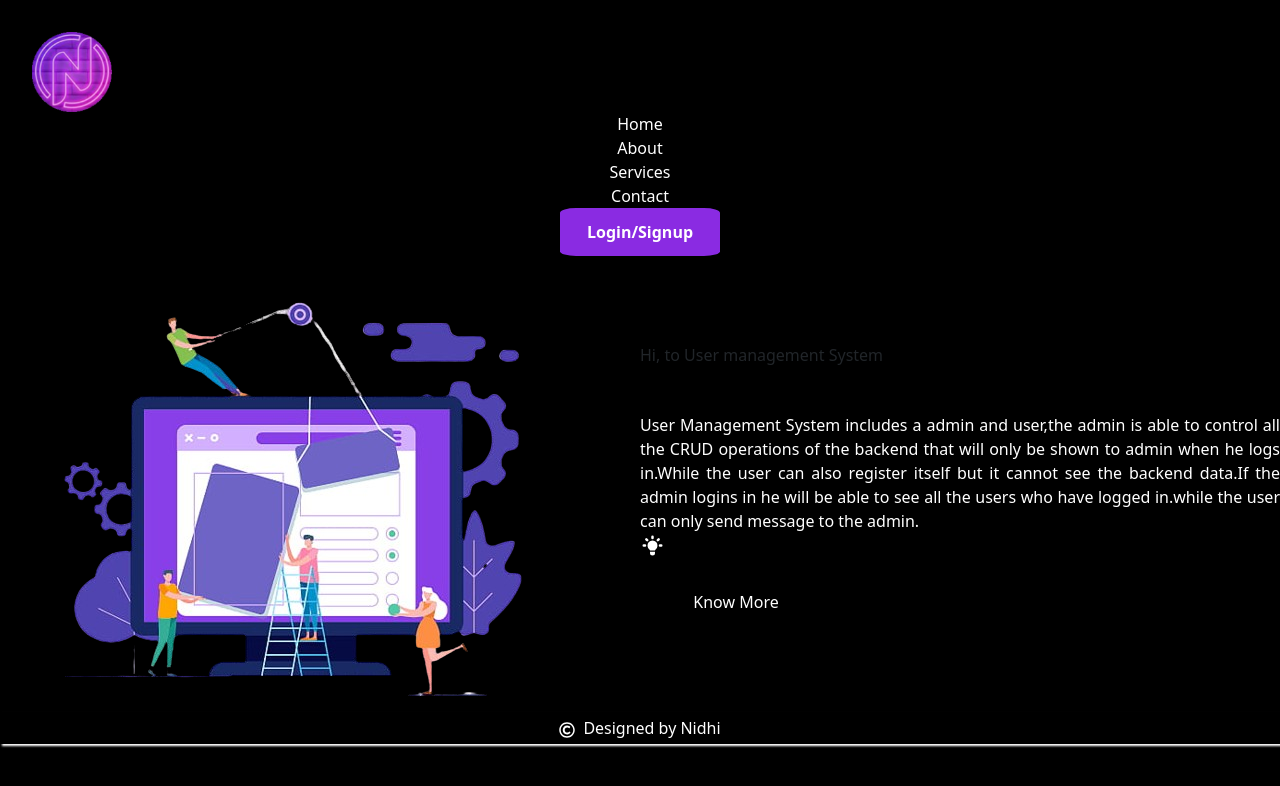
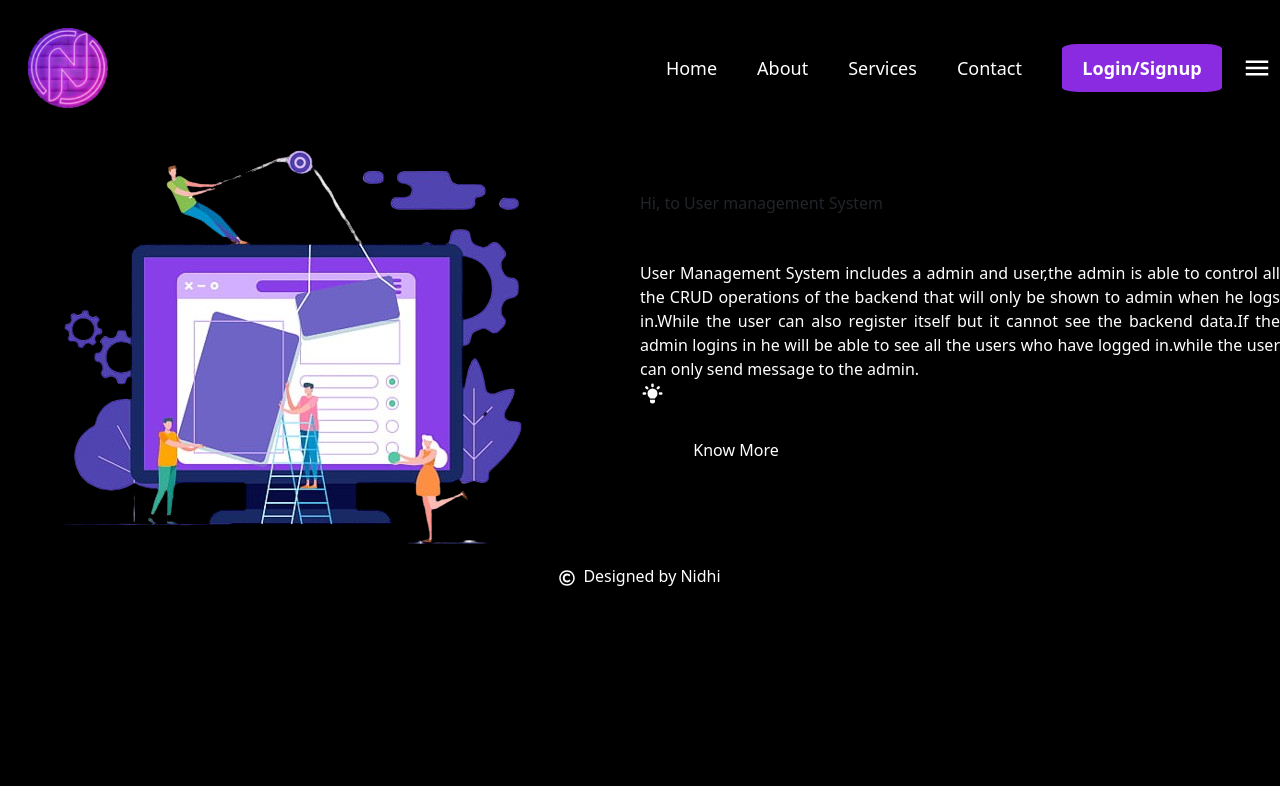
Before and after one commit to nidhi-mamman/UserAdminPanel, a React (Vite) app in the folder User/: page / in a window 1280 px wide. Shown: the top 786 px of the page. Built offline with nearby package versions, Linux system fonts and the light colour scheme; no server answers.

Commit message:
making site responsive

```diff
--- a/User/src/Components/Footer/Footer.css
+++ b/User/src/Components/Footer/Footer.css
@@ -3,5 +3,4 @@
     align-items: center;
     height: 2rem;
     justify-content: center;
-    box-shadow: 2px 2px 2px white;
 }
--- a/User/src/Components/Navbar/Navbar.css
+++ b/User/src/Components/Navbar/Navbar.css
@@ -1,3 +1,19 @@
+.nav-bar ul {
+  display: flex;
+  justify-content: center;
+  align-items: center;
+  font-size: 18px;
+  color: white;
+}
+
+.nav-bar ul li {
+  padding:20px;
+}
+
+.nav-bar ul li:first-child {
+  margin-right: auto;
+}
+
 .nav-bar ul li button.login {
   width: 10rem;
   height: 3rem;
@@ -6,17 +22,48 @@
   background-color: blueviolet;
 }
 
-.nav-bar ul li button.login:hover{
+.nav-bar ul li button.login:hover {
   background-color: white;
 }
 
-.nav-bar ul li:hover{
+.nav-bar ul li:hover {
   color: blueviolet;
   cursor: pointer;
 }
 
-.top-nav{
+.top-nav {
   position: sticky;
   z-index: 1000;
   top: 0;
 }
+
+.sidebar {
+  position: fixed;
+  height: 100vh;
+  top: 0;
+  right: 0;
+  font-size: 18px;
+  color: white;
+  width: 250px;
+  display:flex!important;
+  justify-content: flex-start;
+  align-items: flex-start;
+  flex-direction: column;
+  z-index: 1001;
+}
+
+.sidebar li {
+    width: 100%;
+    list-style: none;
+    margin:28px 2px 2px 2px;
+}
+
+.hide-sidebar{
+    display: none!important;
+}
+
+@media screen and (max-width:800px) {
+    .hideOnMobile{
+        display: none;
+    }
+}
--- a/User/src/Components/Navbar/Navbar.jsx
+++ b/User/src/Components/Navbar/Navbar.jsx
@@ -1,24 +1,22 @@
 import user from "../../assets/User-removebg-preview.jpg";
 import { Link } from "react-router-dom";
 import { useAuth } from "../../Context/AuthContext";
+import { IoMdMenu } from "react-icons/io";
+import { RxCross1 } from "react-icons/rx";
 import "./Navbar.css";
+import { useState } from "react";
 
 const Navbar = () => {
   const { isLoggedin } = useAuth();
+   const[sidebarIsOpen,setSidebarIsOpen]=useState(false)
 
   return (
     <>
-      <div className="top-nav bg-black m-4 shadow-md shadow-white">
+      <div className="top-nav bg-black shadow-md shadow-white">
         <div className="nav-bar p-2 ">
-          <ul className="flex justify-around items-center text-white font-bold">
-            <Link to="/">
-              <li>
-                <img
-                  src={user}
-                  alt=""
-                  style={{ width: "5rem", height: "5rem" }}
-                />
-              </li>
+          <ul className={`${sidebarIsOpen?"sidebar":"hide-sidebar"}`}>
+            <Link>
+              <li><RxCross1 color="white" onClick={()=>{setSidebarIsOpen(!sidebarIsOpen)}}/></li>
             </Link>
             <Link to="/">
               <li>Home</li>
@@ -46,6 +44,38 @@ const Navbar = () => {
               </Link>
             )}
           </ul>
+          <ul>
+            <li><Link to="/">
+              <img src={user} alt="" style={{ width: "5rem", height: "5rem" }} />
+            </Link>
+            </li>
+            <Link to="/">
+              <li className="hideOnMobile">Home</li>
+            </Link>
+            <Link to="/about">
+              <li className="hideOnMobile">About</li>
+            </Link>
+            <Link to="/services">
+              <li className="hideOnMobile">Services</li>
+            </Link>
+            <Link to="/contact">
+              <li className="hideOnMobile">Contact</li>
+            </Link>
+            {isLoggedin ? (
+              <Link to="/logout">
+                <li className="hideOnMobile">
+                  <button className="login">Logout</button>
+                </li>
+              </Link>
+            ) : (
+              <Link to="/signin">
+                <li className="hideOnMobile">
+                  <button className="login">Login/Signup</button>
+                </li>
+              </Link>
+            )}
+            <IoMdMenu color="white" size={30} onClick={()=>{setSidebarIsOpen(!sidebarIsOpen)}} />
+          </ul>
         </div>
       </div>
     </>
--- a/User/src/Pages/Contact.jsx
+++ b/User/src/Pages/Contact.jsx
@@ -54,7 +54,7 @@ const Contact = () => {
 
   return (
     <>
-      <h1 className="text-5xl font-bold text-purple-700 hover:text-white">
+      <h1 className="text-5xl mt-10 font-bold text-purple-700 hover:text-white">
         Contact Us
       </h1>
       <div className="form-section bg-black">
--- a/User/src/Pages/Services.jsx
+++ b/User/src/Pages/Services.jsx
@@ -8,7 +8,7 @@ import '../Components/CSS/Style.css';
 const Services = () => {
   return (
     <>
-      <h1 className='text-6xl text-purple-700 font-bold hover:text-white'>Services</h1>
+      <h1 className='text-6xl mt-10 text-purple-700 font-bold hover:text-white'>Services</h1>
       <div className='services'>
         <div className="card bg-black" >
           <img src={webdev} className="card-img-top" alt="..." />
```
Lines whose indentation alone changed are shown as unchanged.
